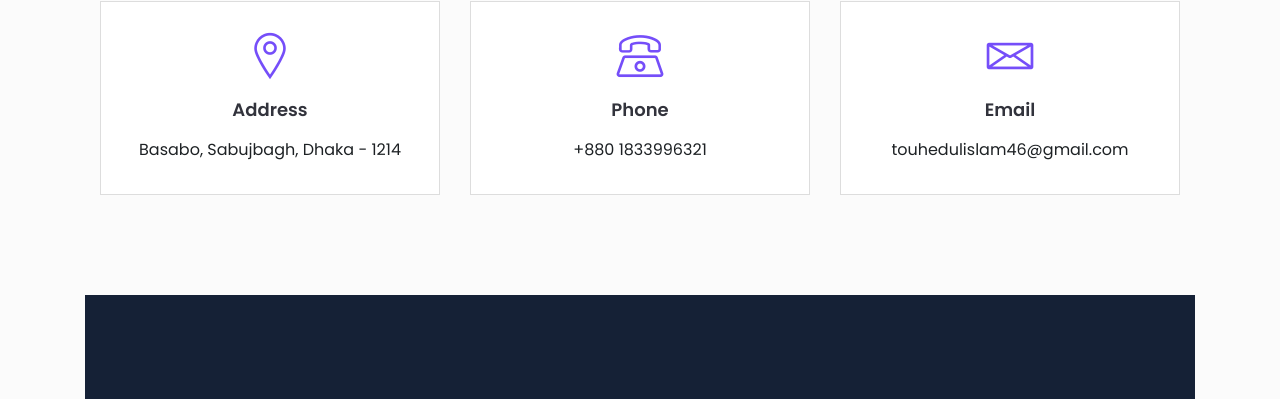
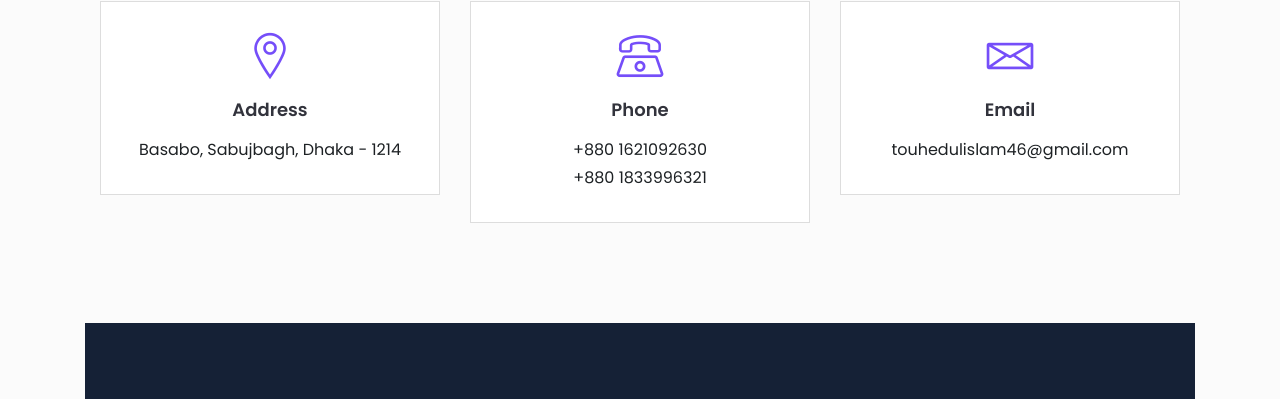
Before and after one commit to touhedul/portfolio, a plain HTML site: page index.html in a window 1280 px wide. Shown: the part 7638-8037 px from the top of the page. Drawn offline with Linux system fonts and the light colour scheme; files whose address does not match are found by name.

Commit message:
Update index.html

```diff
--- a/index.html
+++ b/index.html
@@ -753,6 +753,7 @@
                             </div>
                             <div class="contact-content">
                                 <h6 class="contact-title">Phone</h6>
+                                <p style="color: #1d2124">+880 1621092630</p>
                                 <p style="color: #1d2124">+880 1833996321</p>
                             </div>
                         </div> <!-- contact box -->
```
